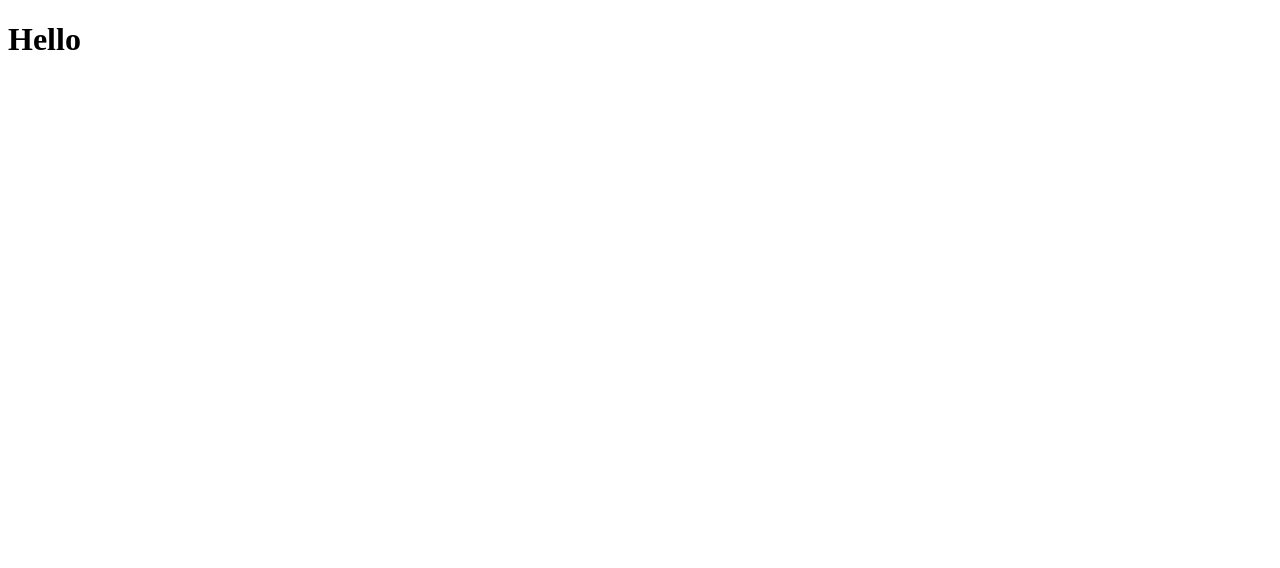
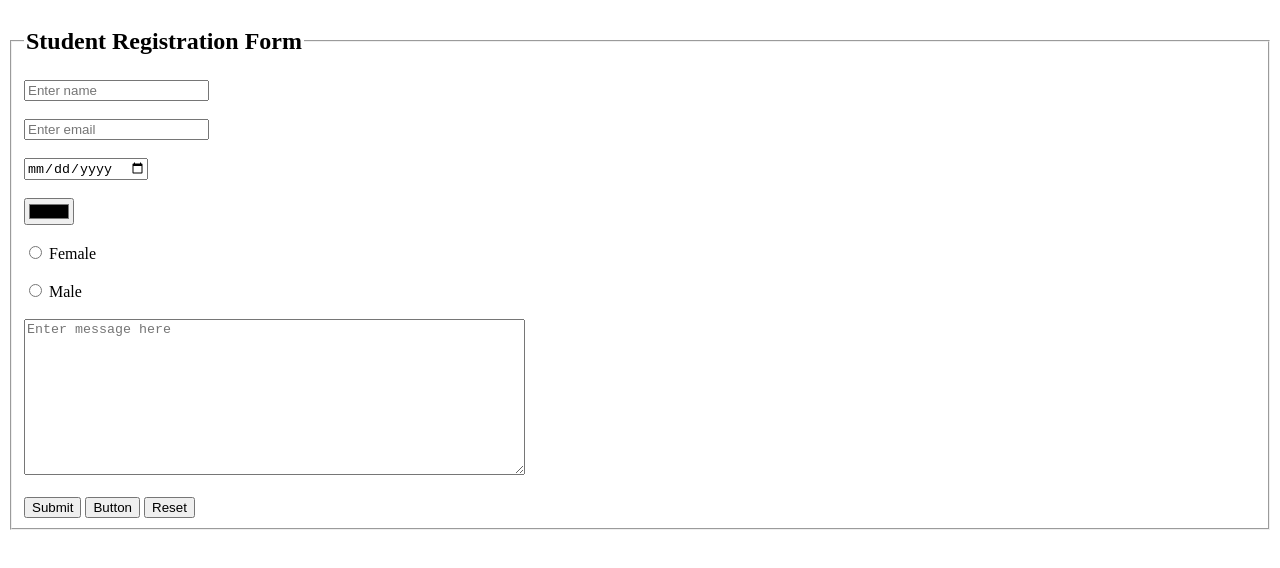
Before and after one commit to amminash/REGISTER-FORM, a plain HTML site: page index.html in a window 1280 px wide. Drawn offline with Linux system fonts and the light colour scheme.

Commit message:
Complete tutrial form

```diff
--- a/index.html
+++ b/index.html
@@ -1,12 +1,39 @@
 <!DOCTYPE html>
 <html lang="en">
+
 <head>
     <meta charset="UTF-8">
     <meta http-equiv="X-UA-Compatible" content="IE=edge">
     <meta name="viewport" content="width=device-width, initial-scale=1.0">
     <title>Document</title>
 </head>
+
 <body>
-    <h1>Hello</h1>
+    <fieldset>
+
+            <legend><h2>Student Registration Form</h2></legend>
+
+        <form>
+            <input type="text" placeholder="Enter name" name="username" required /> <br /> <br />
+            <input type="email" placeholder="Enter email" name="email" required /> <br /> <br />
+            <input type="date" name="dob" required /> <br /> <br />
+            <input type="color" name="color"><br /> <br />
+
+
+            <input type="radio" name="gender" id="female" />
+            <label for="female">Female</label><br /> <br />
+            <input type="radio" name="gender" id="male" />
+            <label for="male">Male</label>
+
+            <br /> <br />
+            <textarea name="message" placeholder="Enter message here" rows="10" cols="60"></textarea>
+            <br /> <br />
+
+            <button type="submit">Submit</button>
+            <button type="button">Button</button>
+            <button type="reset">Reset</button>
+        </form>
+    </fieldset>
 </body>
+
 </html>
```
